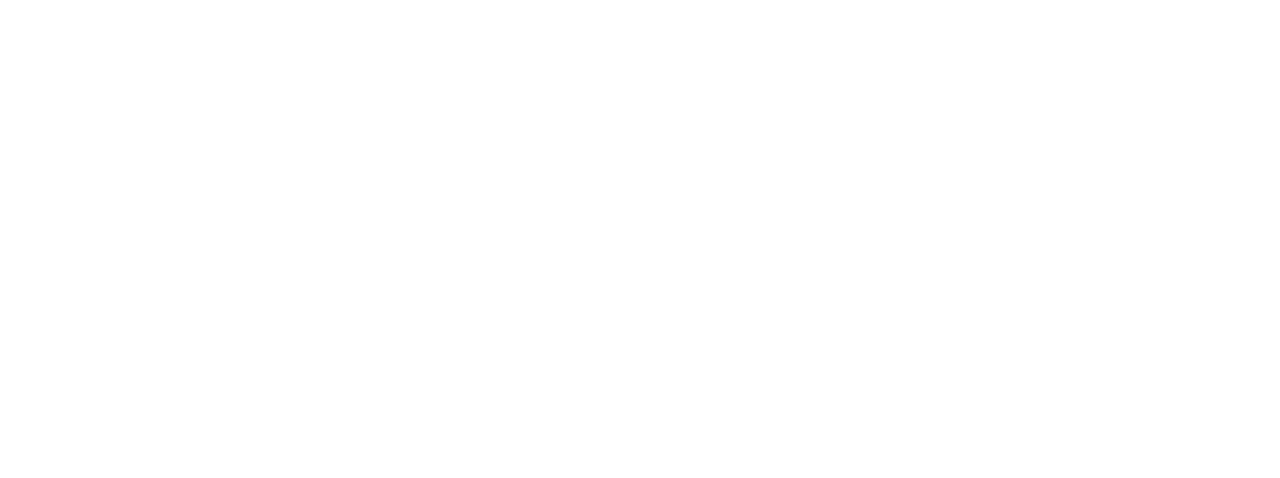
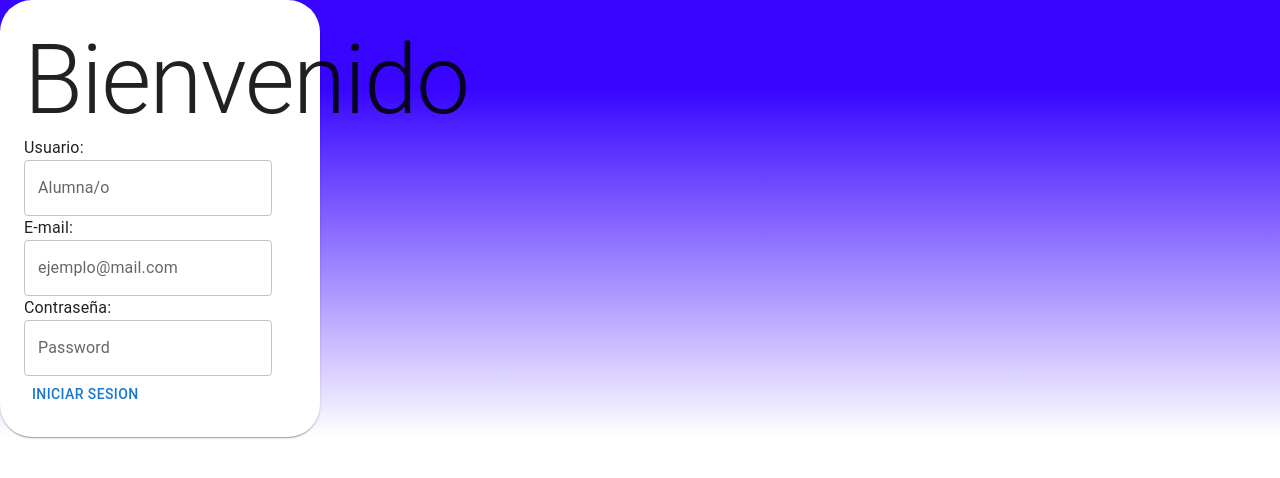
Before and after one commit to iGomezP/ProyectoGOAT, a React (Vite) app in the folder frontaxenacademy/: page /login in a window 1280 px wide. Shown: the top 478 px of the page. Built offline with nearby package versions, Linux system fonts and the light colour scheme.

Commit message:
Formulario completado

```diff
--- a/frontaxenacademy/package.json
+++ b/frontaxenacademy/package.json
@@ -15,9 +15,11 @@
     "@mui/material": "^5.15.12",
     "axios": "^1.6.7",
     "env-cmd": "^10.1.0",
+    "formik": "^2.4.5",
     "react": "^18.2.0",
     "react-dom": "^18.2.0",
-    "react-router-dom": "^6.22.2"
+    "react-router-dom": "^6.22.2",
+    "yup": "^1.3.3"
   },
   "devDependencies": {
     "@types/react": "^18.2.56",
--- a/frontaxenacademy/src/components/Admin/Login.tsx
+++ b/frontaxenacademy/src/components/Admin/Login.tsx
@@ -1,14 +1,92 @@
-import { Box, Paper } from "@mui/material"
+import React from "react";
+import { Box, Button, Paper, TextField, Typography } from "@mui/material";
+import {useFormik} from "formik";
+import * as Yup from "yup";
+import User from "../models/User";
+import loginServices from "../services/login.service";
 
 const Login = () => {
+    const initialValues: User = {
+        user:'',
+        email:'',
+        pwd: '',
+    };
+    const onSubmit = async (data: User) => {
+        //do something...
+        console.log(data);
+        if(data){
 
-
-
+            //await loginServices.login(data);
+        }
+    };
+    const {
+    handleSubmit,
+    handleChange,
+    validateForm,
+    errors,
+    values,
+    } = useFormik({
+        initialValues,
+        validationSchema:Yup.object({
+            user: Yup.string().required("Este campo es requerido."),
+            email: Yup.string().email().required('Seleccione un email valido.'),
+            pwd: Yup.string().required('Este campo es requerido.'),
+        }),
+        onSubmit,
+    });
     return (
         <>
             <Box
                 className="login"
-            />
+            >
+            <Paper
+                sx={{
+                    p: "24px",
+                    borderRadius: 8,
+                    marginBottom: "24px",
+                    maxWidth:"25%"
+                }}
+                component="form"
+                onSubmit={handleSubmit}
+            >
+                <Typography variant="h1" component="h2">Bienvenido</Typography>
+                <Typography>Usuario:</Typography>
+                <TextField id="outlined-basic" label="Alumna/o" variant="outlined"
+                    name="user"
+                    value={values.user}
+                    onChange={handleChange}
+                    helperText={errors.user}
+                    error={!!errors.user}
+                />
+                <Typography>E-mail:</Typography>
+                <TextField id="outlined-basic" label="ejemplo@mail.com" variant="outlined"
+                    name="email"
+                    value={values.email}
+                    onChange={handleChange}
+                    helperText={errors.email}
+                    error={!!errors.email}
+                />
+                <Typography>Contraseña:</Typography>
+                <TextField id="outlined-password-input" label="Password" type="password" autoComplete="current-password"
+                    name="pwd"
+                    value={values.pwd}
+                    onChange={handleChange}
+                    helperText={errors.pwd}
+                    error={!!errors.pwd}
+                />
+                <Button
+                onClick={()=>{
+                    validateForm().then( (e) => {
+                        if(Object.keys(e).length === 0){
+                            console.log(e,'No hay errores');
+                        }else{
+                            console.log(e)
+                        }
+                    });
+                }}
+                >Iniciar sesion</Button>
+            </Paper>
+            </Box>
         </>
     )
 }
--- /dev/null
+++ b/frontaxenacademy/src/components/models/User.ts
@@ -0,0 +1,6 @@
+interface User {
+    user: string,
+    email: string,
+    pwd: string,
+};
+export default User;
--- a/frontaxenacademy/src/components/services/login.service.ts
+++ b/frontaxenacademy/src/components/services/login.service.ts
@@ -1,12 +1,13 @@
 import axios from "axios";
 import ResultObject from "../models/ResultObject";
+import User from "../models/User";
 let axiosConfig = {
     headers: {
         "Content-Type":"application/json",
         "accept":"*",
     },
 };
-const login = async (request: any) : Promise<ResultObject> => {
+const login = async (request: User) : Promise<ResultObject> => {
     const response = await axios.post<ResultObject>(``,request,axiosConfig);
     return response.data;
 };
```
Also changed, not shown: 1 other file (tests, documents, lock files or other folders).
